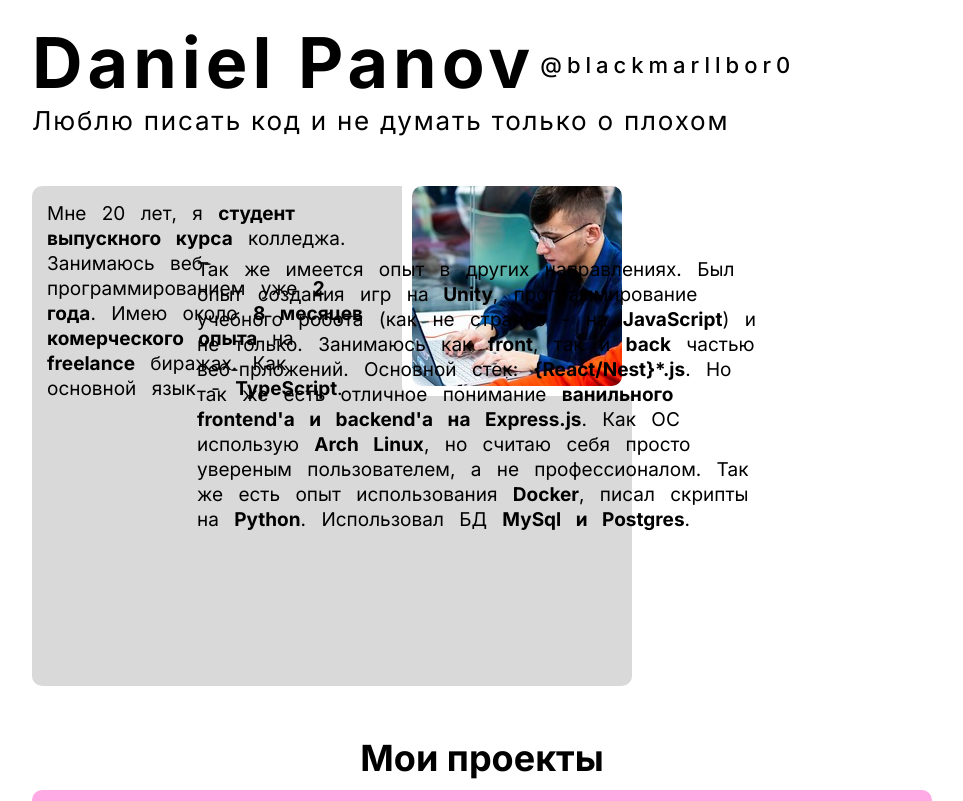
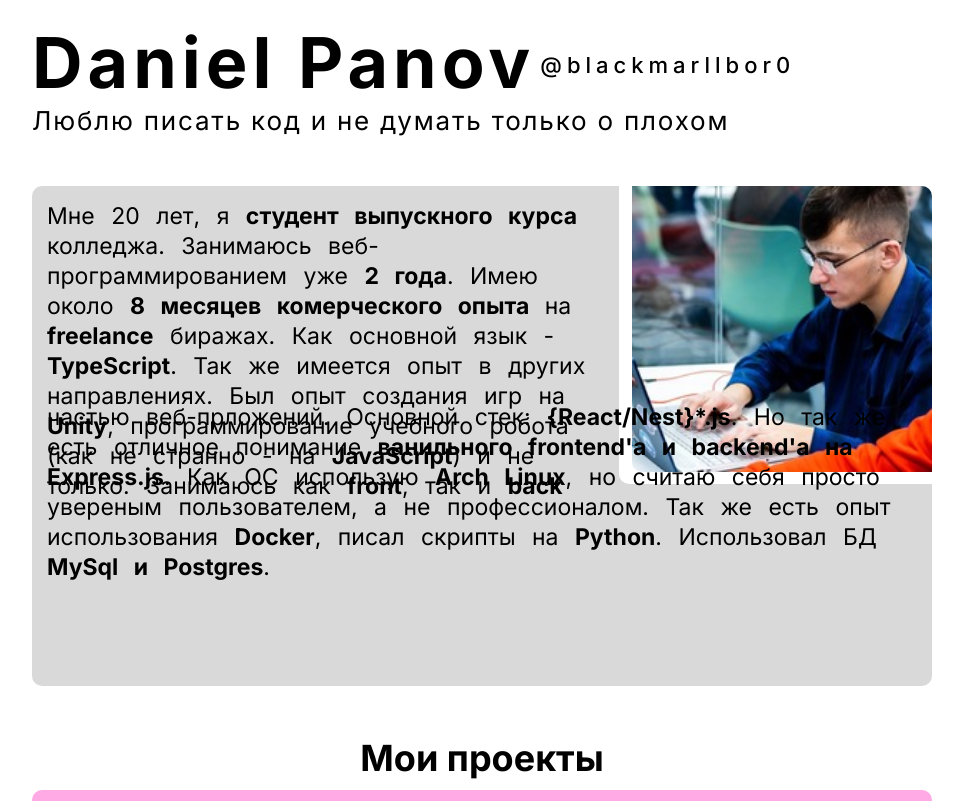
Before and after one commit to blackmarllbor0/web-portfolio, a React (Create React App) app: page / in a window 1280 px wide. Shown: the top 801 px of the page, without its empty margins (158-1121 px from the left). Built offline with nearby package versions, Linux system fonts and the light colour scheme.

Commit message:
поменял стили для фотографии и текста

```diff
--- a/src/Components/About/About.scss
+++ b/src/Components/About/About.scss
@@ -6,34 +6,37 @@ section.about {
   @include row;
   flex-direction: row-reverse;
 
-  width: 600px;
   height: 500px;
   border-radius: 10px;
 
   p {
     padding: 15px;
-    font-size: 19px;
+    font-size: 23px;
     word-spacing: 10px;
-    line-height: 25px;
+    line-height: 30px;
     font-weight: 400;
   }
 
   p#next_desc {
     position: absolute;
-    width: 600px - 30px;
+    width: 900px - 30px;
     transform: $translate;
     left: 50%;
-    top: 49.2%;
+    top: 61.5%;
   }
 
   div#image_block {
     background-color: #fff;
-    height: 210px;
-    padding: 0px 10px;
+    height: 290px;
     border-end-start-radius: 10px;
+    margin-left: 5px;
+    padding: 0 0 8px 8px;
 
     img#me {
-      border-radius: 10px;
+      width: 300px;
+      margin-left: 5px;
+      border-top-right-radius: 10px;
+      border-bottom-left-radius: 10px;
       user-select: none;
     }
   }
--- a/src/Components/About/About.tsx
+++ b/src/Components/About/About.tsx
@@ -12,14 +12,14 @@ export const About = () => {
         Занимаюсь веб-программированием уже <strong>2 года</strong>. Имею около{" "}
         <strong>8 месяцев комерческого опыта </strong> {" на "}
         <strong>freelance</strong> биражах. Как основной язык -{" "}
-        <strong>TypeScript</strong>.
+        <strong>TypeScript</strong>. Так же имеется опыт в других направлениях.
+        Был опыт создания игр на
+        <strong>{" Unity"}</strong>, программирование учебного робота (как не
+        странно - на <strong>JavaScript</strong>) и не только. Занимаюсь как{" "}
+        <strong>front</strong>, так и <strong>back</strong>
       </p>
       <p id="next_desc">
-        Так же имеется опыт в других направлениях. Был опыт создания игр на
-        <strong>{" Unity"}</strong>, программирование учебного робота (как не
-        странно - на <strong>JavaScript</strong>) и не только. Занимаюсь как{" "}
-        <strong>front</strong>, так и <strong>back</strong> частью
-        веб-прложений. Основной стек:{" "}
+        частью веб-прложений. Основной стек:{" "}
         <strong>
           {"{React/Nest}"}
           *.js
```
